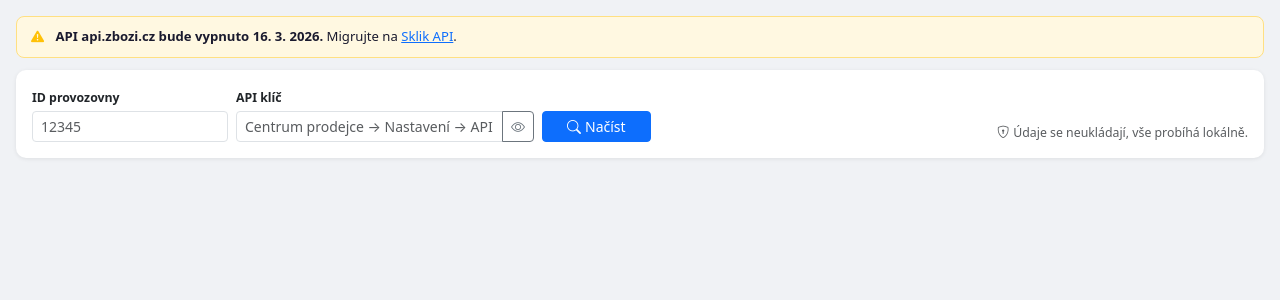
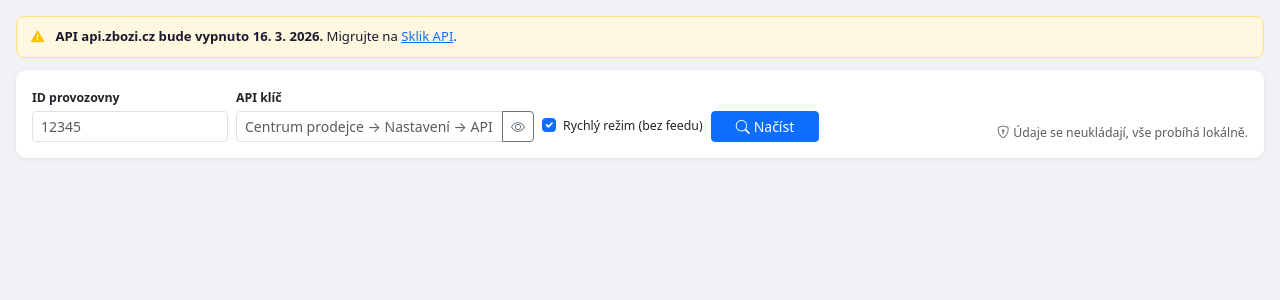
Before and after one commit to Mikinex/zbozi-analyzer, a Flask app: page / in a window 1280 px wide. Shown: the part 44-344 px from the top of the page. Run offline with Flask 3, Linux system fonts and the light colour scheme; some libraries are stand-ins or nearby versions.

Commit message:
Rychlý režim (skip feed) pro analyze - řeší timeout na Railway
Co-Authored-By: Claude Opus 4.6 <noreply@anthropic.com>

```diff
--- a/app.py
+++ b/app.py
@@ -56,7 +56,8 @@ def analyze():
     try:
         api = ZboziAPI(shop_id, api_key)
         analyzer = ZboziAnalyzer(api)
-        report = analyzer.analyze(shop_id)
+        skip_feed = body.get("skip_feed", False)
+        report = analyzer.analyze(shop_id, skip_feed=skip_feed)
 
         # If authentication failed entirely, the diagnostics endpoint_status will say so
         diag_status = report.endpoint_status.get("diagnostics", "")
--- a/templates/index.html
+++ b/templates/index.html
@@ -121,7 +121,11 @@
             <button class="btn btn-outline-secondary" onclick="toggleKey()" type="button"><i class="bi bi-eye" id="eye-i"></i></button>
           </div>
         </div>
-        <div class="col-auto">
+        <div class="col-auto d-flex align-items-end gap-2">
+          <div class="form-check mb-1">
+            <input class="form-check-input" type="checkbox" id="skip_feed" checked>
+            <label class="form-check-label small" for="skip_feed">Rychlý režim (bez feedu)</label>
+          </div>
           <button class="btn btn-primary btn-sm px-4" onclick="runAnalysis()"><i class="bi bi-search me-1"></i>Načíst</button>
         </div>
         <div class="col-12 col-lg-auto ms-auto">
@@ -553,7 +557,7 @@ async function runAnalysis(){
   if(!sid||!key){ err.textContent='Vyplňte ID provozovny a API klíč.'; err.classList.remove('d-none'); return; }
   startSpin();
   try{
-    const r=await fetch('/analyze',{method:'POST',headers:{'Content-Type':'application/json'},body:JSON.stringify({shop_id:sid,api_key:key})});
+    const r=await fetch('/analyze',{method:'POST',headers:{'Content-Type':'application/json'},body:JSON.stringify({shop_id:sid,api_key:key,skip_feed:document.getElementById('skip_feed')?.checked||false})});
     const d=await r.json();
     stopSpin();
     if(!r.ok){ err.textContent=(d.error||'Chyba.')+(d.trace?'\n\n'+d.trace:''); err.style.fontFamily=d.trace?'monospace':'inherit'; err.classList.remove('d-none'); return; }
```
Also changed, not shown: analyzer.py (+5 -3 lines).
